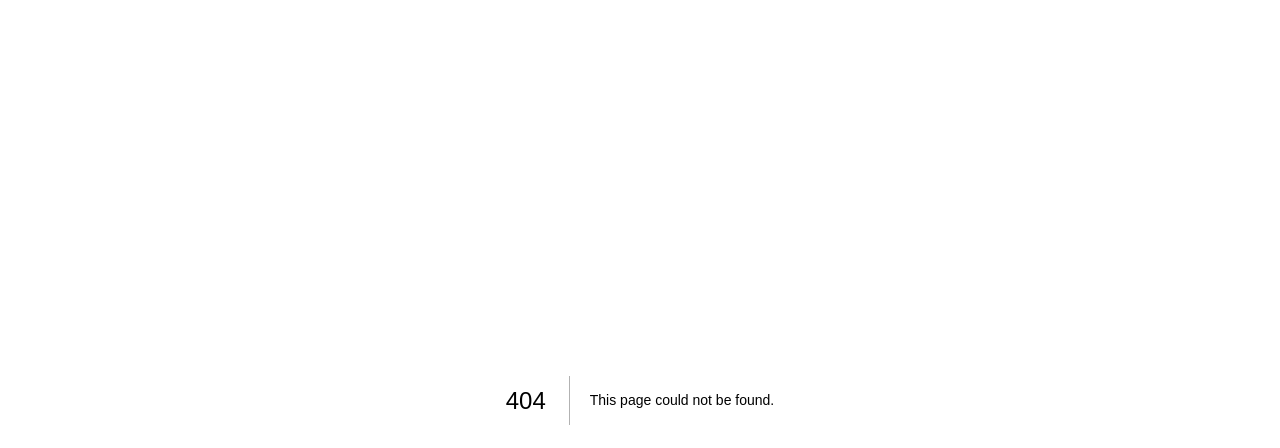
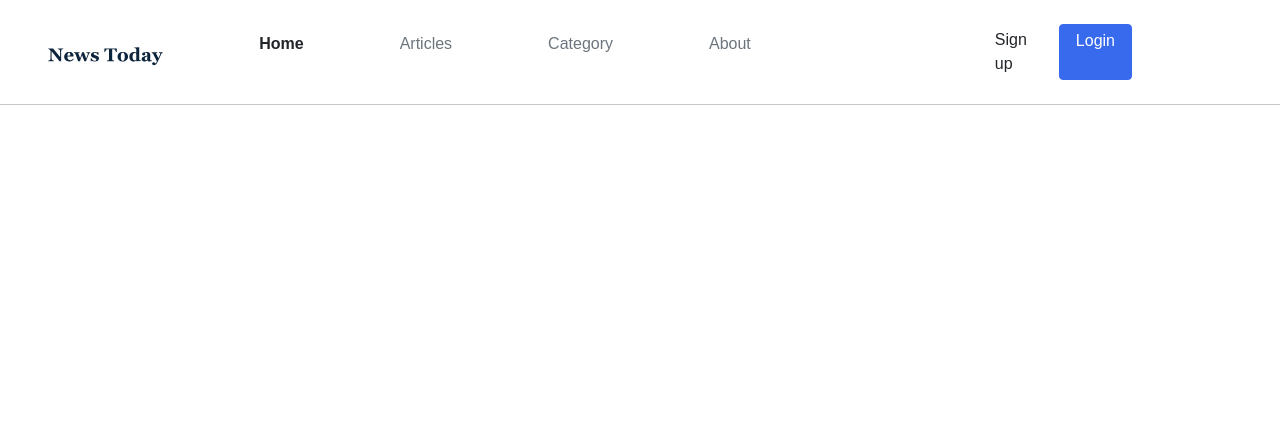
Before and after one commit to vigarp/newsapp-frontend, a Next.js app: page /main/homepage in a window 1280 px wide. Before the commit this address had no page. Shown: the top 448 px of the page. Built offline with nearby package versions, Linux system fonts and the light colour scheme.

Commit message:
create Navbar.js component

```diff
--- /dev/null
+++ b/components/Navbar.js
@@ -0,0 +1,28 @@
+import Image from "next/image"
+import Link from "next/link"
+import { useRouter } from "next/router"
+import styles from '../styles/components/Navbar.module.css'
+
+const Navbar = () => {
+    const router = useRouter()
+    return (
+        <nav className={`h-20 mb-5 bg-white`}>
+            <div className={`d-flex mx-5 mt-3 mb-4`}>
+                <Image className={`pt-3`} src={require("../assets/icons/news-today-banner-loginpage.svg").default} alt="" />
+                <div className={`d-flex mx-5 pt-3`}>
+                    <div className={`mx-5 fw-bold`}>Home</div>
+                    <div className={`mx-5 text-muted`}>Articles</div>
+                    <div className={`mx-5 text-muted`}>Category</div>
+                    <div className={`mx-5 text-muted`}>About</div>
+                </div>
+                <div className={`d-flex pt-2 ${styles.authBtns}`}>
+                    <div className={`ms-5 me-3 py-1 text-decoration-none`}><Link href={"/auth/register"}>Sign up</Link></div>
+                    <div className={`text-white px-3 py-1 ms-3 text-decoration-none ${styles.btnLogin}`} onClick={()=>router.push("/auth/login")}>Login</div>
+                </div>
+            </div>
+            <hr/>
+        </nav>
+    );
+}
+
+export default Navbar;
--- /dev/null
+++ b/pages/main/homepage.js
@@ -0,0 +1,14 @@
+import Head from "next/head"
+import { useRouter } from "next/router";
+import Navbar from "../../components/Navbar";
+
+const HomePage = () => {
+    return (<>
+    <Head>
+        <title>Homepage - NewsApp</title>
+    </Head>
+        <Navbar />
+    </>);
+}
+
+export default HomePage;
--- /dev/null
+++ b/styles/components/Navbar.module.css
@@ -0,0 +1,11 @@
+.btnLogin {
+    background: #376AED;
+    border: 1px solid #376AED;
+    box-sizing: border-box;
+    border-radius: 4px;
+    cursor: pointer;
+}
+
+.authBtns{
+    margin: 0px 100px;
+}
```
Also changed, not shown: pages/main/homePage.js (deleted, +0 -9 lines).
